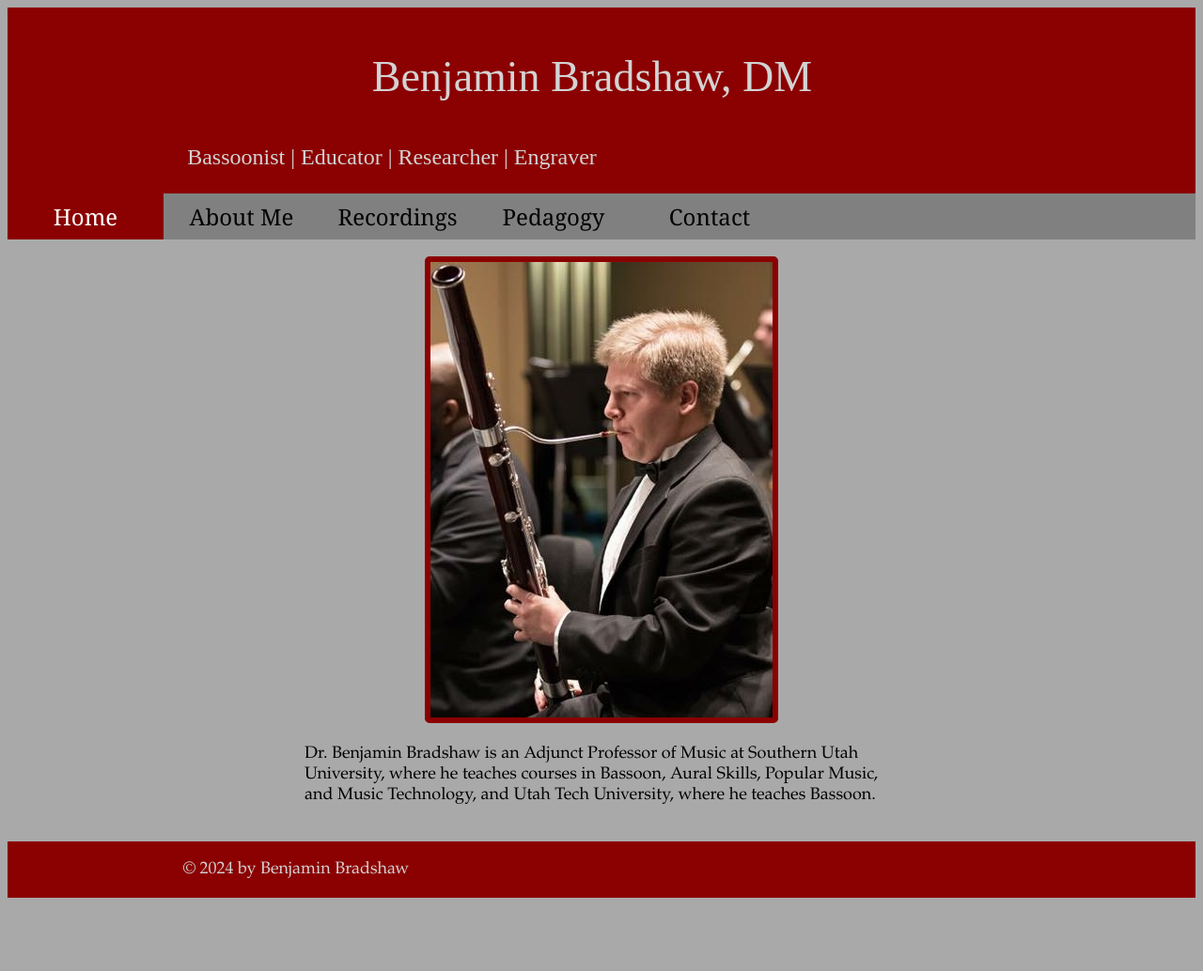
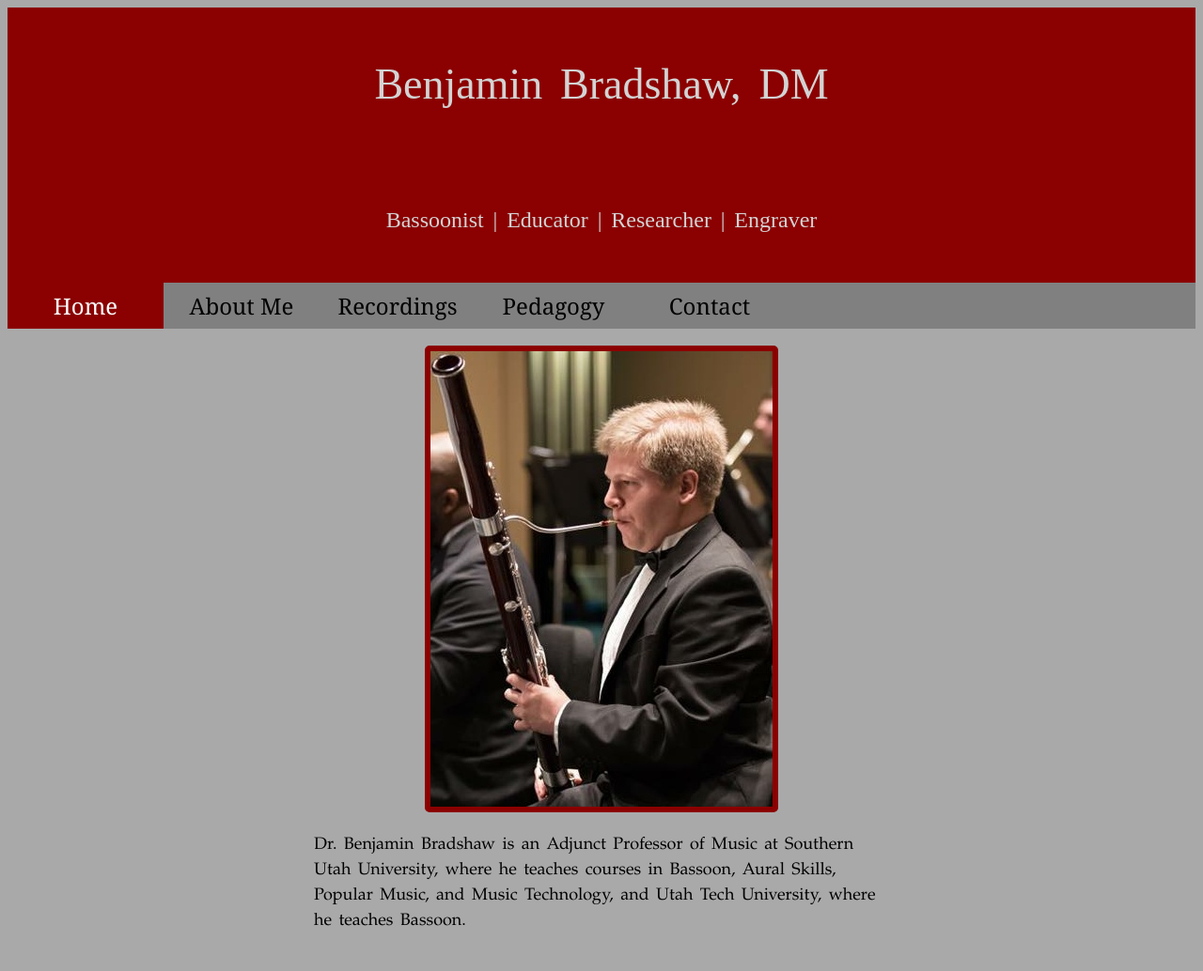
Before and after one commit to electrobassoon/prowebsite, a plain HTML site: page index.html in a window 1280 px wide. Shown: the top 1034 px of the page at 94% size. Before the commit the page ends 964 px from the top, so only its background shows below. Drawn offline with Linux system fonts and the light colour scheme.

Commit message:
Fixed center with max-width, more readability changes

```diff
--- a/index.html
+++ b/index.html
@@ -6,8 +6,8 @@
 </head>
 <body>
 <div class="header">
-<p>Benjamin Bradshaw, DM</p>
-<p style="font-size:24px;max-width=300em">Bassoonist | Educator | Researcher | Engraver</p>
+  <p>Benjamin Bradshaw, DM</p>
+  <p style="font-size:24px;">Bassoonist | Educator | Researcher | Engraver</p>
 </div>
 <nav>
 <ul>
--- a/styles.css
+++ b/styles.css
@@ -58,8 +58,12 @@ margin: 0px 10px;
 p {
 font-family: Garamond, Georgia, sans-serif;
 font-size: 18px;
-margin-right: 20px;
 max-width: 34em;
+margin-left: auto;
+margin-right: auto;
+line-height: 1.5em;
+margin-bottom: 2em;
+word-spacing: 0.16em;
 }
 
 a {
@@ -78,7 +82,6 @@ align-self: flex-start;
 
 .header{
 background-color: darkred;
-text-align: center;
 padding: 1px;
 border-color: black;
 }
@@ -86,6 +89,9 @@ border-color: black;
 .header p{
 font-size: 46px;
 font-family: serif;
+text-align: center;
+margin-left: auto;
+margin-right: auto;
 color:lightgray;
 }
 
```
